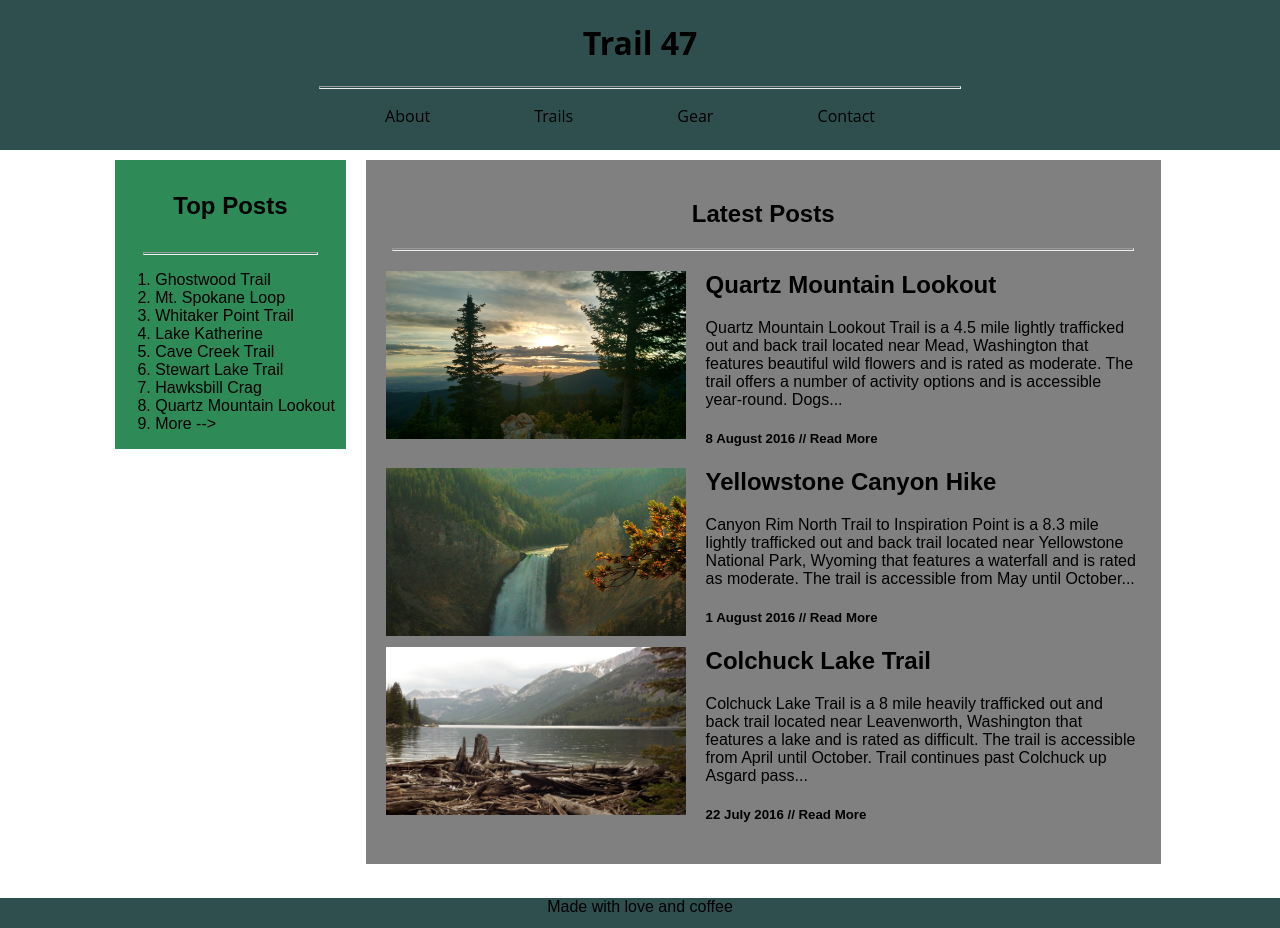
After one commit to travesto/WebDev, a PHP site: page /blog.html in a window 1280 px wide; the page is wider, and only the part inside the window is pictured. The commit adds this page. Run offline with PHP 8.4, Linux system fonts and the light colour scheme.

Commit message:
WebDev
Fixing blog. Added FB project start

```diff
--- /dev/null
+++ b/basicBlog/blog.html
@@ -0,0 +1,80 @@
+<!DOCTYPE html>
+<html lang="en">
+    <head>
+        <title>Trail 47 - Hiking & Camping Thoughts</title>
+        <link href="css/style.css" rel="stylesheet" />
+        <script src="js/script.js"></script>
+    </head>
+
+    <body>
+        <header>
+            <h1><b>Trail 47</b></h1>
+            <hr width=50% size=3 NO SHADE>
+			<nav>
+				<ol>
+					<li>About</li>
+					<li>Trails</li>
+					<li>Gear</li>
+					<li>Contact</li>
+				</ol>
+			</nav>
+		</header>
+
+        <div id="body-wrapper" role="main">
+            <div id="col1">
+                <article>
+                    <h4>Top Posts</h4>
+                    <hr width=75% size=3 NO SHADE>
+                    <ol>
+                        <li>Ghostwood Trail</li>
+                        <li>Mt. Spokane Loop</li>
+                        <li>Whitaker Point Trail</li>
+                        <li>Lake Katherine</li>
+                        <li>Cave Creek Trail</li>
+                        <li>Stewart Lake Trail</li>
+                        <li>Hawksbill Crag</li>
+                        <li>Quartz Mountain Lookout</li>
+                        <li>More --></li>
+                    </ol>
+                </article>
+            </div>
+
+            <div id="col2">
+                <h2><b>Latest Posts</b></h2>
+                <hr width=98% size=3 NO SHADE>
+                <article>
+                    <img src=img/tree.jpg style="float: left;width:300px;height:168px;margin-right: 20px;">
+                    <h1>Quartz Mountain Lookout</h1>
+                    <p>Quartz Mountain Lookout Trail is a 4.5 mile lightly trafficked out and back trail located near Mead, Washington that features beautiful wild flowers and is rated as moderate. The trail offers a number of activity options and is accessible year-round. Dogs...</p>
+                    <h5>8 August 2016 // <b>Read More</b></h5>
+
+                </article>
+                <article>
+                    <img src=img/waterfall.jpg style="float: left;width:300px;height:168px;margin-right: 20px;">
+                    <h1>Yellowstone Canyon Hike</h1>
+                    <p>Canyon Rim North Trail to Inspiration Point is a 8.3 mile lightly trafficked out and back trail located near Yellowstone National Park, Wyoming that features a waterfall and is rated as moderate. The trail is accessible from May until October...</p>
+                    <h5>1 August 2016 // <b>Read More</b></h5>
+
+                </article>
+                <article>
+                    <img src=img/lake.jpg style="float: left;width:300px;height:168px;margin-right: 20px;">
+                    <h1>Colchuck Lake Trail</h1>
+                    <p>Colchuck Lake Trail is a 8 mile heavily trafficked out and back trail located near Leavenworth, Washington that features a lake and is rated as difficult. The trail is accessible from April until October. Trail continues past Colchuck up Asgard pass...</p>
+                    <h5>22 July 2016 // <b>Read More</b></h5>
+
+                </article>
+            </div>
+
+        </div>
+
+        <div class="clear">&nbsp;</div>
+
+        <footer>
+            <div id="footer-wrapper">
+                <section>
+                    <nav>
+                        <p>Made with love and coffee</p>
+                    </nav>
+                </section>
+    </body>
+</html>
--- a/basicBlog/css/style.css
+++ b/basicBlog/css/style.css
@@ -77,15 +77,7 @@ body {
 	float:left;
 	margin-right: 20px;
 	margin-bottom: 10px;
-	background-color:saddlebrown;
-}
-
-#subform
-{
-	margin: auto;
-	width: 150px;
-	display: block;
-	position: relative;
+	background-color: seagreen;
 }
 
 #col2
```
Also changed, not shown: fb.html (added, +34 -0 lines), basicBlog/js/js.txt (added).
